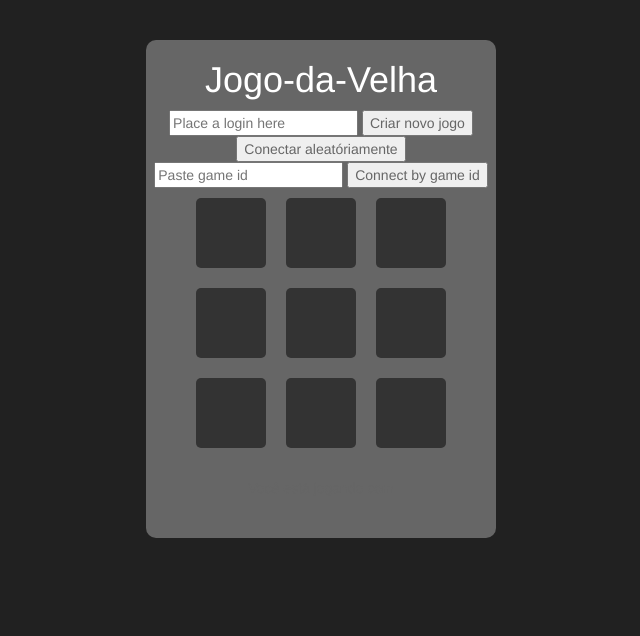
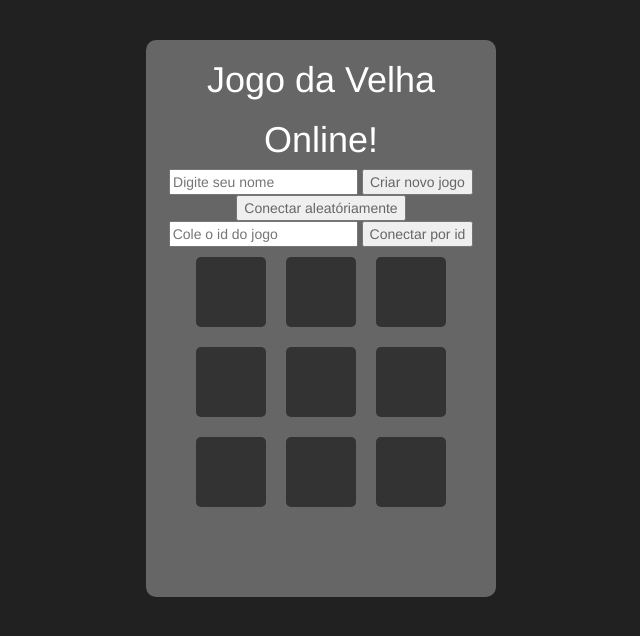
Before and after one commit to moisesest3vao/jogo-da-velha-online, a plain HTML site: page src/main/resources/static/index.html in a window 1280 px wide. Shown: the whole page, without its empty margins (319-959 px from the left). Drawn offline with nearby package versions, Linux system fonts and the light colour scheme.

Commit message:
translating fields to pt

```diff
--- a/src/main/resources/static/index.html
+++ b/src/main/resources/static/index.html
@@ -19,13 +19,14 @@
 <body>
 <div class="text-center" id="box">
     <header>
-        <h1>Jogo-da-Velha</h1>
+        <h1>Jogo da Velha</h1>
+        <h1>Online!</h1>
     </header>
-    <input id="login" placeholder="Place a login here">
+    <input id="login" placeholder="Digite seu nome">
     <button onclick="criarJogo()">Criar novo jogo</button>
     <button onclick="conectarAJogoAleatorio()">Conectar aleatóriamente</button>
-    <input id="game_id" placeholder="Paste game id">
-    <button onclick="conectarAJogo()">Connect by game id</button>
+    <input id="game_id" placeholder="Cole o id do jogo">
+    <button onclick="conectarAJogo()">Conectar por id</button>
     <div id="message"></div>
     <ul id="gameBoard">
         <li class="campo" id="0_0"></li>
```
